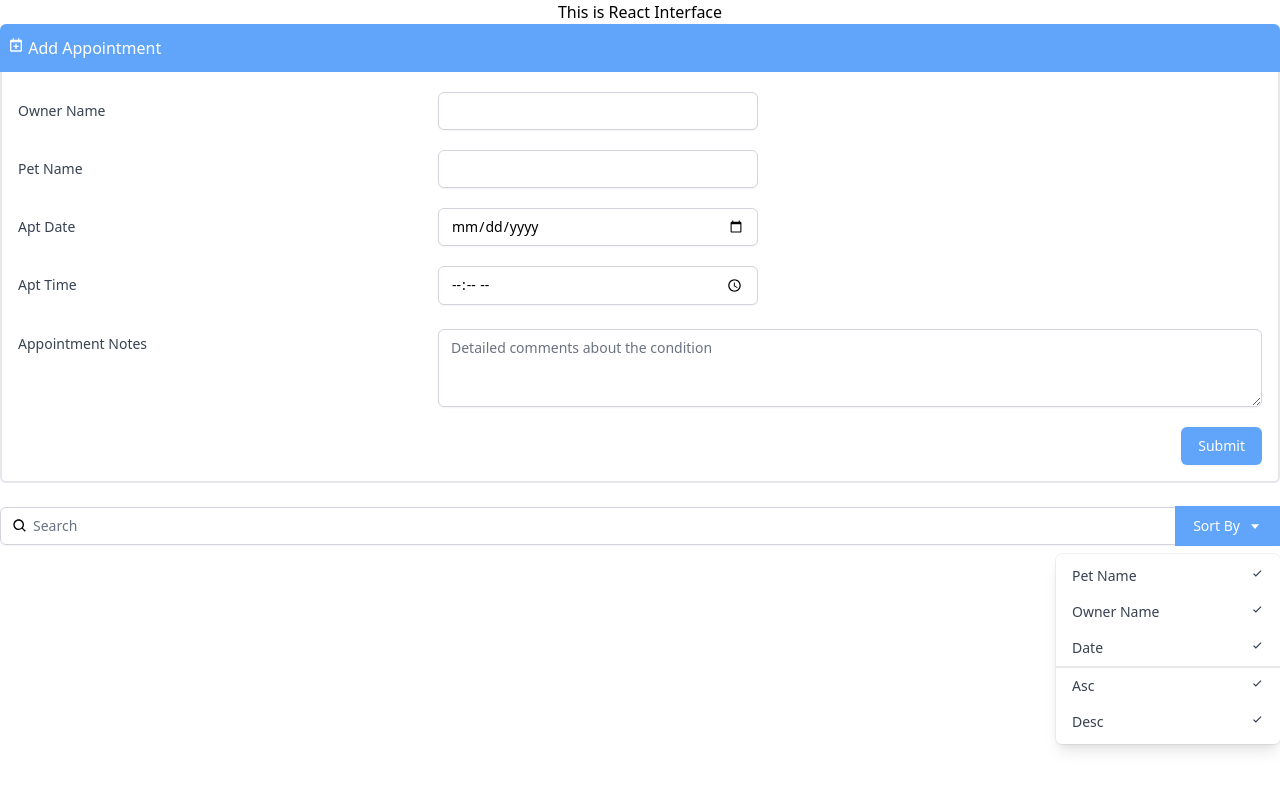
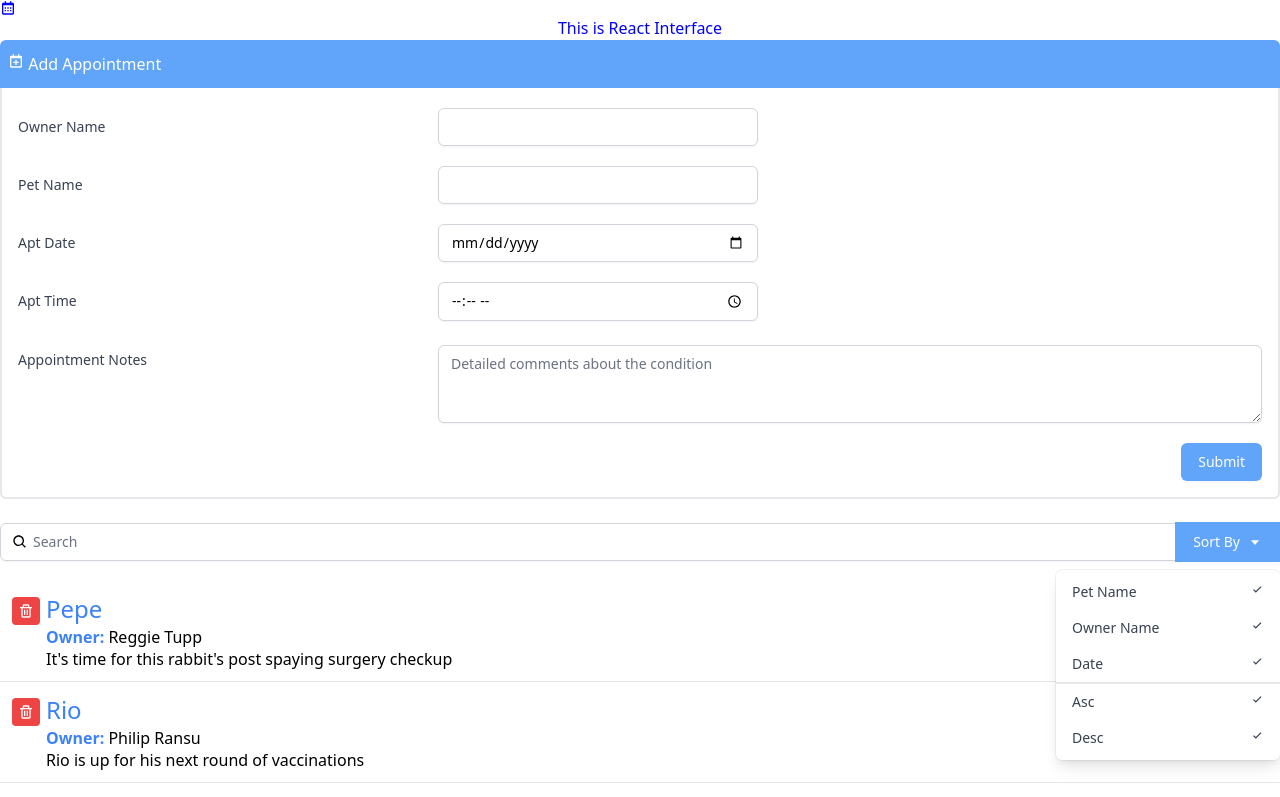
Before and after one commit to Jaynish-D/React-Interface, a JavaScript app in the folder react-interface/: page / in a window 1280 px wide. Shown: the top 797 px of the page. Built offline with nearby package versions, Linux system fonts and the light colour scheme; the HTML template or start-up script is replaced by a standard one.

Commit message:
Add appoinmentinfo

```diff
--- a/react-interface/src/App.js
+++ b/react-interface/src/App.js
@@ -1,14 +1,28 @@
+import { BiCalendar } from 'react-icons/bi';
 import Search from './components/Search';
 import AddAppoinment from './components/AddAppoinment';
+import appoinmentList from './data.json';
+import AppoinmentInfo from './components/AppoinmentInfo';
 function App() {
+  const style = { 'text-align': 'center', color: 'blue' };
   return (
     <>
+      {' '}
       <div>
-        <h1 className="text-center">This is React Interface</h1>
+        <h1 className="text-center" style={style}>
+          <BiCalendar />
+          This is React Interface
+        </h1>
       </div>
       <div>
         <AddAppoinment />
         <Search />
+
+        <ul className="divide-y divide-gray-200">
+          {appoinmentList.map((appoinment) => (
+            <AppoinmentInfo key={appoinment.id} appoinment={appoinment} />
+          ))}
+        </ul>
       </div>
     </>
   );
--- /dev/null
+++ b/react-interface/src/components/AppoinmentInfo.js
@@ -0,0 +1,30 @@
+import { BiTrash } from 'react-icons/bi';
+
+const AppoinmentInfo = ({ appoinment }) => {
+  return (
+    <li className="px-3 py-3 flex items-start">
+      <button
+        type="button"
+        className="p-1.5 mr-1.5 mt-1 rounded text-white bg-red-500 hover:bg-yellow-700 focus:outline-none focus:ring-2 focus:ring-offset-2 focus:ring-blue-500"
+      >
+        <BiTrash />
+      </button>
+      <div className="flex-grow">
+        <div className="flex items-center">
+          <span className="flex-none font-medium text-2xl text-blue-500">
+            {appoinment.petName}
+          </span>{' '}
+          &nbsp;
+          <span className="flex-grow text-right">{appoinment.aptDate}</span>
+        </div>
+        <div>
+          <b className="font-bold text-blue-500">Owner:</b>{' '}
+          {appoinment.ownerName}
+        </div>
+        <div className="leading-tight">{appoinment.aptNotes}</div>
+      </div>
+    </li>
+  );
+};
+
+export default AppoinmentInfo;
--- a/react-interface/src/components/Search.js
+++ b/react-interface/src/components/Search.js
@@ -1,4 +1,5 @@
 import { BiSearch, BiCaretDown, BiCheck } from 'react-icons/bi';
+import './search.css';
 const DropDown = () => {
   return (
     <div
--- /dev/null
+++ b/react-interface/src/data.json
@@ -0,0 +1,177 @@
+[
+  {
+    "id": "0",
+    "petName": "Pepe",
+    "ownerName": "Reggie Tupp",
+    "aptNotes": "It's time for this rabbit's post spaying surgery checkup",
+    "aptDate": "2018-11-28 13:30"
+  },
+  {
+    "id": "1",
+    "petName": "Rio",
+    "ownerName": "Philip Ransu",
+    "aptNotes": "Rio is up for his next round of vaccinations",
+    "aptDate": "2018-11-28 10:15"
+  },
+  {
+    "id": "2",
+    "petName": "Scooter",
+    "ownerName": "Zachary Heilyn",
+    "aptNotes": "Scooter has been pawing at his ear and may have an ear infection",
+    "aptDate": "2018-11-28 14:45"
+  },
+  {
+    "id": "3",
+    "petName": "Nadalee",
+    "ownerName": "Krystle Valerija",
+    "aptNotes": "This dog is coming in for his monthly nail trim and grooming",
+    "aptDate": "2018-11-28 16:00"
+  },
+  {
+    "id": "4",
+    "petName": "Scout",
+    "ownerName": "Nicolette Bardeau",
+    "aptNotes": "This dog is coming in for his annual checkup and vaccinations",
+    "aptDate": "2018-11-28 9:00"
+  },
+  {
+    "id": "5",
+    "petName": "Zera",
+    "ownerName": "Austin Finnagan",
+    "aptNotes": "This iguana's is showing signs of dementia associated with his old age",
+    "aptDate": "2018-11-29 13:15"
+  },
+  {
+    "id": "6",
+    "petName": "Oddball",
+    "ownerName": "Howie Cadell",
+    "aptNotes": "Oddball has a hard lump on right front foot",
+    "aptDate": "2018-11-29 10:00"
+  },
+  {
+    "id": "7",
+    "petName": "Millie",
+    "ownerName": "Freya Terray",
+    "aptNotes": "MIllie has exhibited signs of an upset stomach and is not eating regularly",
+    "aptDate": "2018-11-29 11:45"
+  },
+  {
+    "id": "8",
+    "petName": "Fluffy",
+    "ownerName": "Tracy Westbay",
+    "aptNotes": "Fluffy has some matted hair that needs to be groomed",
+    "aptDate": "2018-11-29 14:30"
+  },
+  {
+    "id": "9",
+    "petName": "Chyna",
+    "ownerName": "Sandie Gobnet",
+    "aptNotes": "This turtle is coming in for a checkup and to be tested for Salmonella",
+    "aptDate": "2018-11-29 16:00"
+  },
+  {
+    "id": "10",
+    "petName": "Wesley",
+    "ownerName": "Nathan Cayden",
+    "aptNotes": "This dog is returning for his next heartworm treatment visit",
+    "aptDate": "2018-11-29 8:30"
+  },
+  {
+    "id": "11",
+    "petName": "Pax",
+    "ownerName": "Sarah Greer",
+    "aptNotes": "This senior dog has been sluggish and showing lethargic behavior",
+    "aptDate": "2018-11-30 10:15"
+  },
+  {
+    "id": "12",
+    "petName": "Squiggles",
+    "ownerName": "Madisyn Roope",
+    "aptNotes": "Squiggles is due for her annual checkup and vaccinations",
+    "aptDate": "2018-11-30 11:30"
+  },
+  {
+    "id": "13",
+    "petName": "Lucky",
+    "ownerName": "Lisa Choy-Wu",
+    "aptNotes": "This cat has tartar buildup and her owner would like his teeth cleaned",
+    "aptDate": "2018-11-30 14:30"
+  },
+  {
+    "id": "14",
+    "petName": "Bailey",
+    "ownerName": "Leslie Richardson",
+    "aptNotes": "This cat is suffering from hotspots and dermatitis",
+    "aptDate": "2018-11-30 15:45"
+  },
+  {
+    "id": "15",
+    "petName": "Kiko",
+    "ownerName": "Kathlyn Zlata",
+    "aptNotes": "Kiko has been exhibiting excessive thirst and weight loss for the past few weeks",
+    "aptDate": "2018-11-30 9:00"
+  },
+  {
+    "id": "16",
+    "petName": "Felix",
+    "ownerName": "Francine Benet",
+    "aptNotes": "Felix's mom is coming in to follow up on  lab work results",
+    "aptDate": "2018-12-1 13:00"
+  },
+  {
+    "id": "17",
+    "petName": "Sami",
+    "ownerName": "Maggie Rickland",
+    "aptNotes": "Sami has had some changes in his bathroom in habits",
+    "aptDate": "2018-12-1 10:00"
+  },
+  {
+    "id": "18",
+    "petName": "Cosmo",
+    "ownerName": "Jennifer Dawson",
+    "aptNotes": "Cosmo's mom would like us to check for arthritic conditions and do a routine checkup",
+    "aptDate": "2018-12-1 11:30"
+  },
+  {
+    "id": "19",
+    "petName": "Casper",
+    "ownerName": "Dalania Devitto",
+    "aptNotes": "This dog is coming in for a nail trim and grooming",
+    "aptDate": "2018-12-1 15:15"
+  },
+  {
+    "id": "20",
+    "petName": "Chip",
+    "ownerName": "Jason Hemlock",
+    "aptNotes": "This fish has a spotty white patch developing on his back ",
+    "aptDate": "2018-12-1 8:45"
+  },
+  {
+    "id": "21",
+    "petName": "Tibbs",
+    "ownerName": "Shad Cayden",
+    "aptNotes": "Tibbs has had an ongoing rash and cold symptoms and we are going to run allergy tests",
+    "aptDate": "2018-12-2 13:30"
+  },
+  {
+    "id": "22",
+    "petName": "Stich",
+    "ownerName": "Dennis Nicholback",
+    "aptNotes": "Stich has been having some stomach issues and is due for his vaccinations",
+    "aptDate": "2018-12-2 10:15"
+  },
+  {
+    "id": "23",
+    "petName": "Shadow",
+    "ownerName": "Audry Topsy",
+    "aptNotes": "This cat has a red swollen eye with a discharge",
+    "aptDate": "2018-12-2 15:00"
+  },
+  {
+    "id": "24",
+    "petName": "Nugget",
+    "ownerName": "Darla Branson",
+    "aptNotes": "This little fish Nugget, has a rash on his stomach area",
+    "aptDate": "2018-12-2 9:00"
+  }
+]
```
Also changed, not shown: react-interface/src/components/search.css (added).
